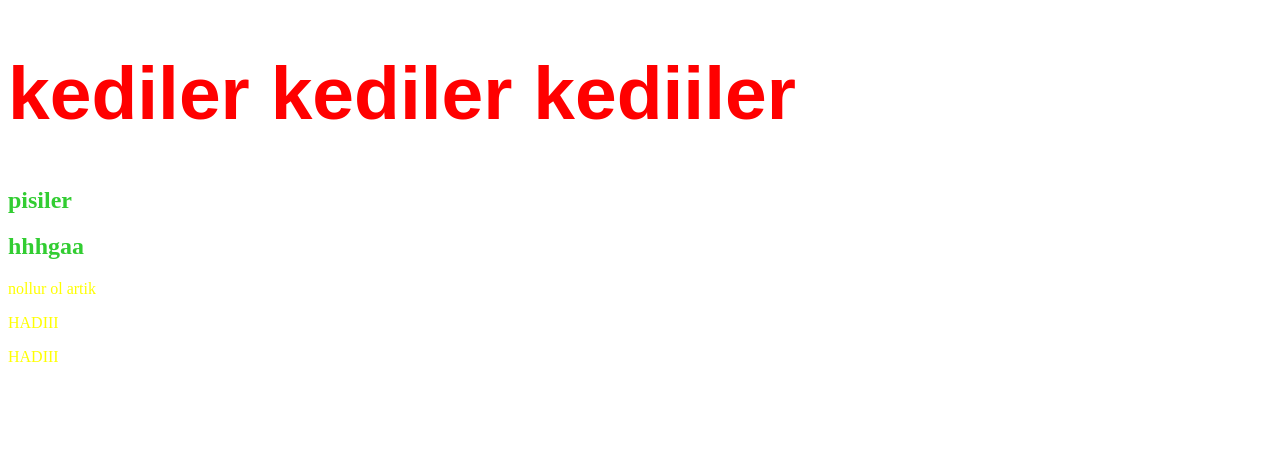
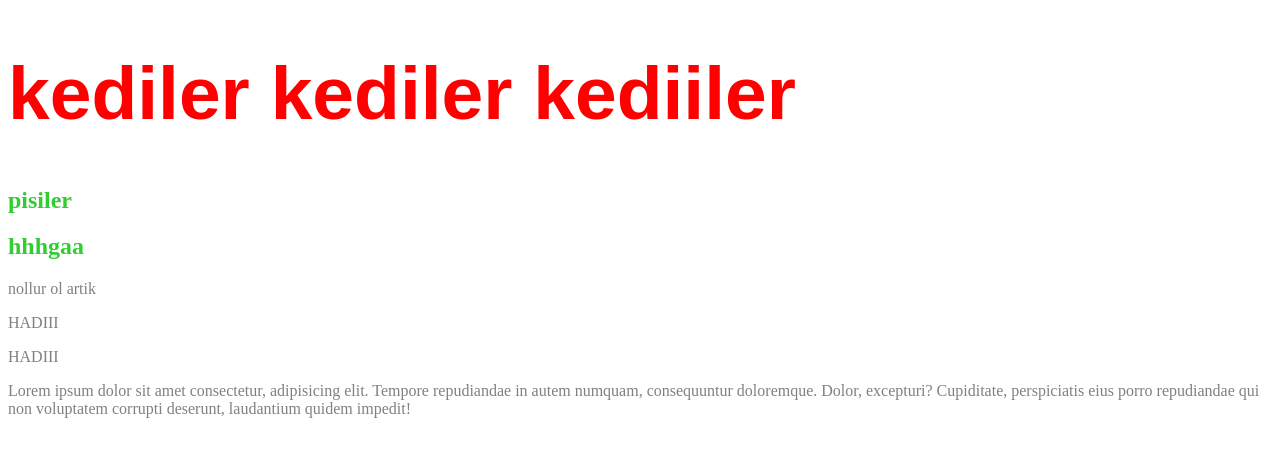
Before and after one commit to cios106/a1-repo, a plain HTML site: page index.html in a window 1280 px wide. Drawn offline with Linux system fonts and the light colour scheme.

Commit message:
cio commit

```diff
--- a/index.html
+++ b/index.html
@@ -16,5 +16,13 @@
       <p>HADIII</p>
       <p>HADIII</p>
     </div>
+    <div>
+      <p>
+        Lorem ipsum dolor sit amet consectetur, adipisicing elit. Tempore
+        repudiandae in autem numquam, consequuntur doloremque. Dolor, excepturi?
+        Cupiditate, perspiciatis eius porro repudiandae qui non voluptatem
+        corrupti deserunt, laudantium quidem impedit!
+      </p>
+    </div>
   </body>
 </html>
--- a/styles.css
+++ b/styles.css
@@ -9,5 +9,5 @@ h2 {
 }
 
 P {
-  color: yellow;
+  color: grey;
 }
```
